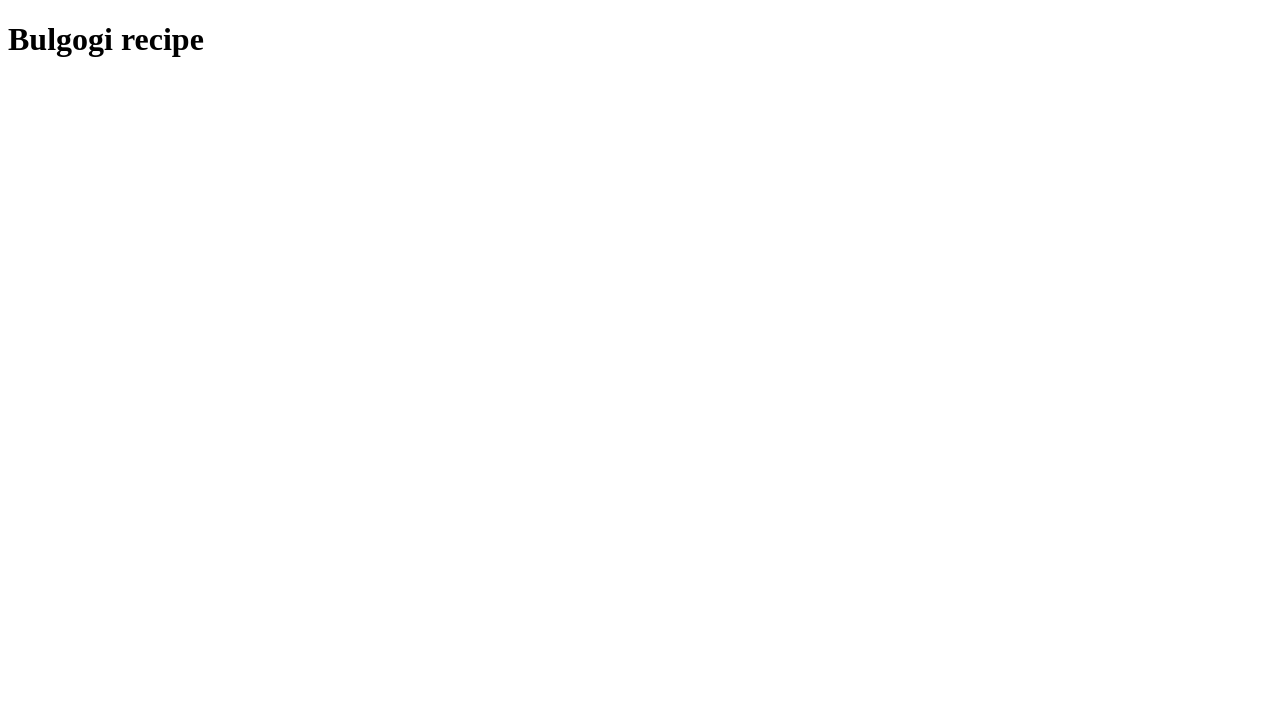
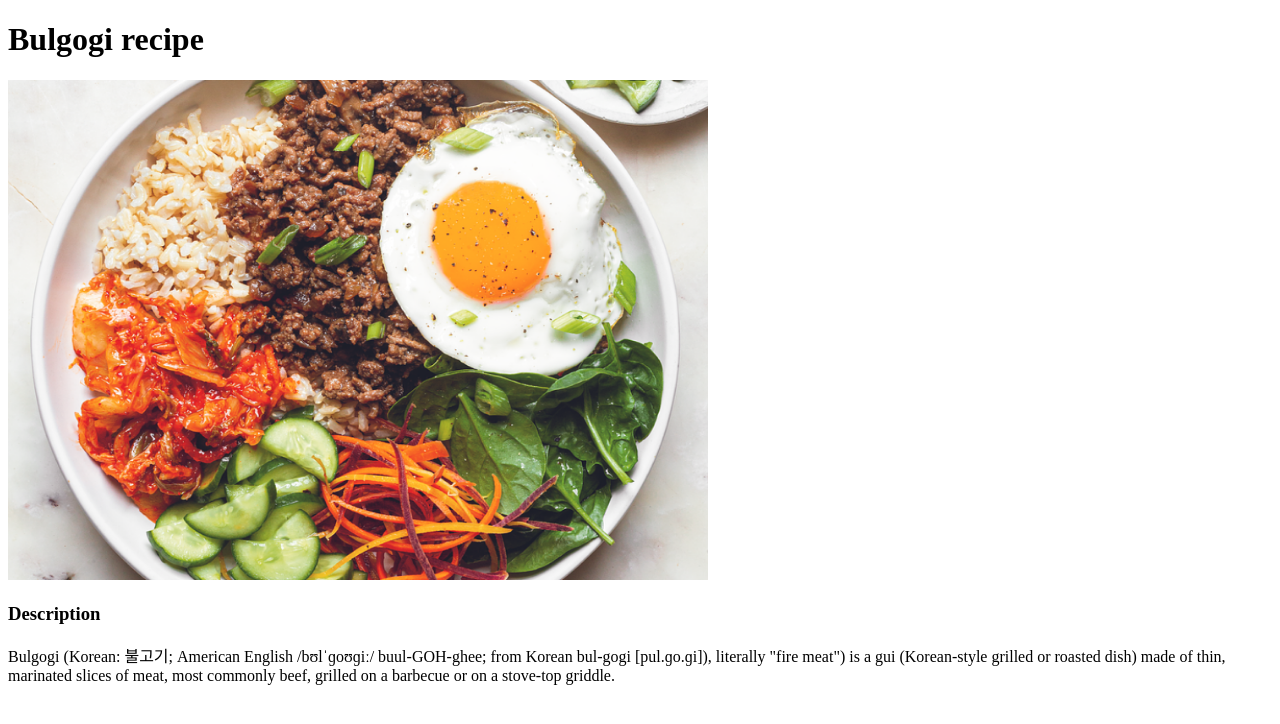
Before and after one commit to mau-commits/odin-recipes, a plain HTML site: page recipes/bulgogi.html in a window 1280 px wide. Drawn offline with Linux system fonts and the light colour scheme.

Commit message:
added a map for the images of the recipe page

```diff
--- a/recipes/bulgogi.html
+++ b/recipes/bulgogi.html
@@ -7,5 +7,9 @@
 </head>
 <body>
     <h1>Bulgogi recipe</h1>
+    <img src="../images/bulgogi.png" alt="Image of Bulgogi Recipe" height="500" width="700">
+    <h3>Description</h3>
+    <p>Bulgogi (Korean: 불고기; American English /bʊlˈɡoʊɡiː/ buul-GOH-ghee; from Korean bul-gogi [pul.ɡo.ɡi]), literally "fire meat") is a gui (Korean-style grilled or roasted dish) made of thin, marinated slices of meat, most commonly beef, grilled on a barbecue or on a stove-top griddle.</p>
+
 </body>
 </html>
```
Also changed, not shown: images/bulgogi.png (added).
